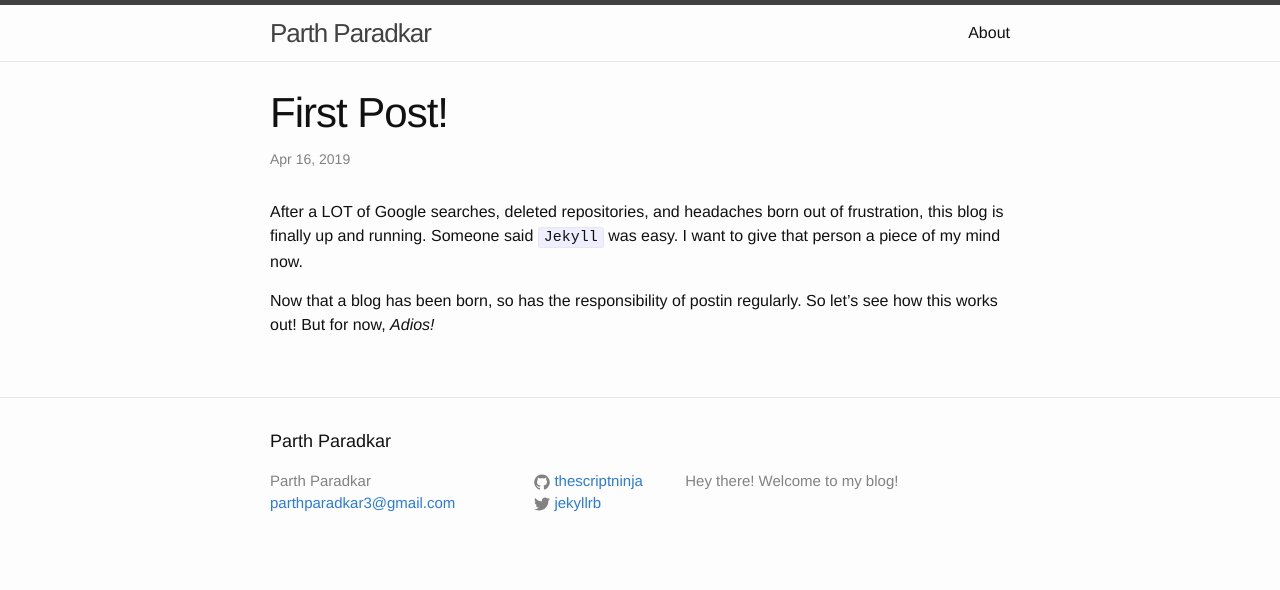
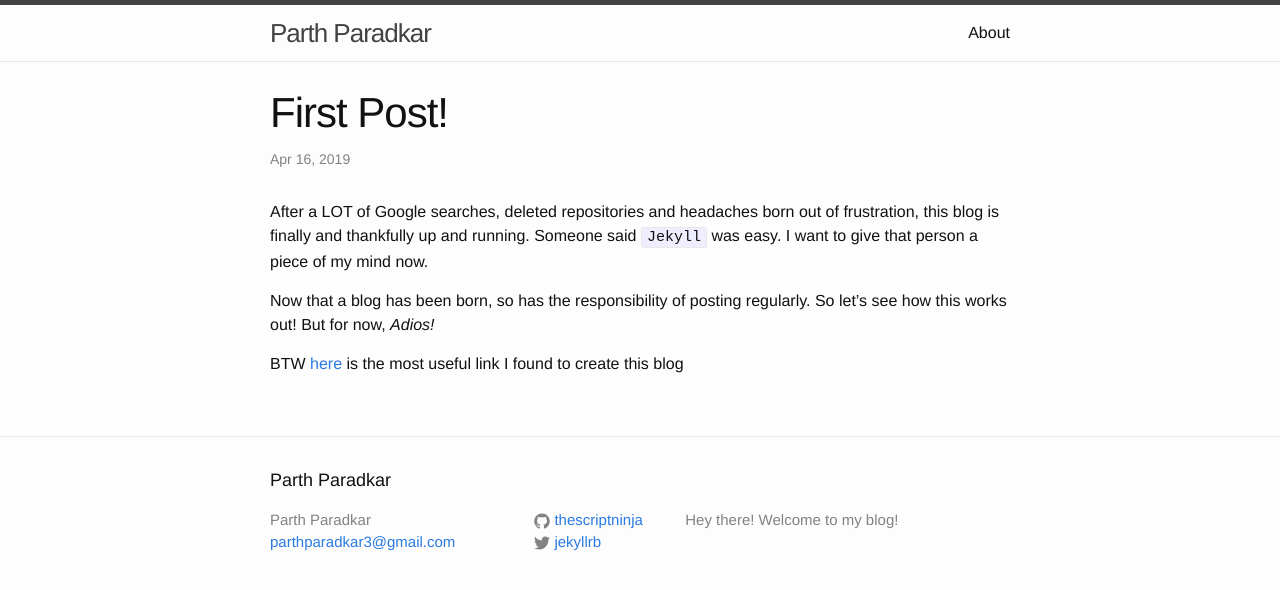
Before and after one commit to tweet-sevak/thescriptninja.github.io, a Jekyll site: the page built from _posts/2019-04-16-First-Post.markdown, in a window 1280 px wide. Shown: the top 590 px of the page. Built offline with Jekyll 4.4.1, drawn with Linux system fonts in a browser that asks for light colours.

Commit message:
Update 2019-04-16-First-Post.markdown

```diff
--- a/_posts/2019-04-16-First-Post.markdown
+++ b/_posts/2019-04-16-First-Post.markdown
@@ -3,6 +3,8 @@ layout: post
 title: "First Post!"
 date: 2019-04-16 09:20:18 IST
 ---
-After a LOT of Google searches, deleted repositories, and headaches born out of frustration, this blog is finally up and running. Someone said `Jekyll` was easy. I want to give that person a piece of my mind now.
+After a LOT of Google searches, deleted repositories and headaches born out of frustration, this blog is finally and thankfully up and running. Someone said `Jekyll` was easy. I want to give that person a piece of my mind now.
 
-Now that a blog has been born, so has the responsibility of postin regularly. So let's see how this works out! But for now, _Adios!_
+Now that a blog has been born, so has the responsibility of posting regularly. So let's see how this works out! But for now, _Adios!_
+
+BTW [here](https://codeburst.io/create-your-own-blog-with-jekyll-c0abc3ef7ddd) is the most useful link I found to create this blog
```
